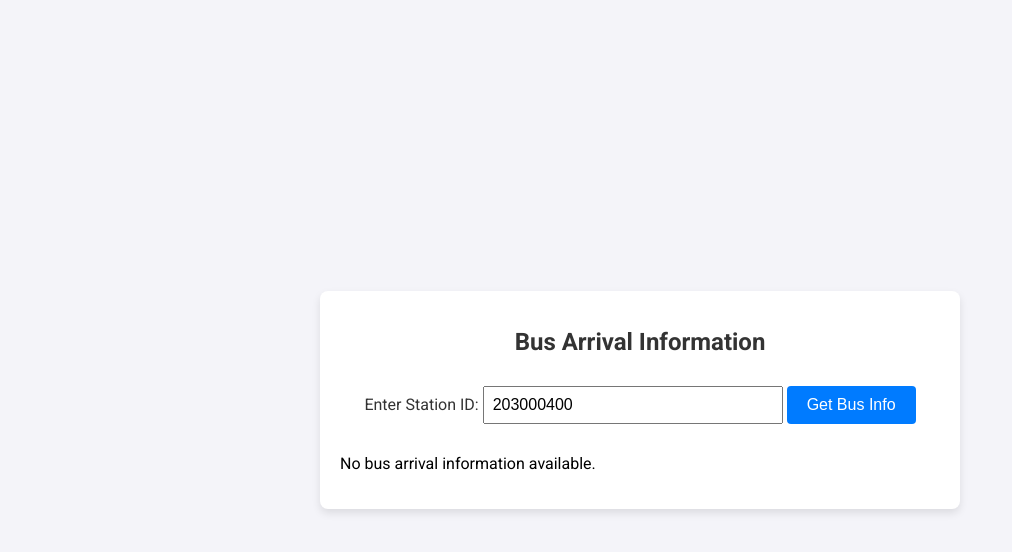
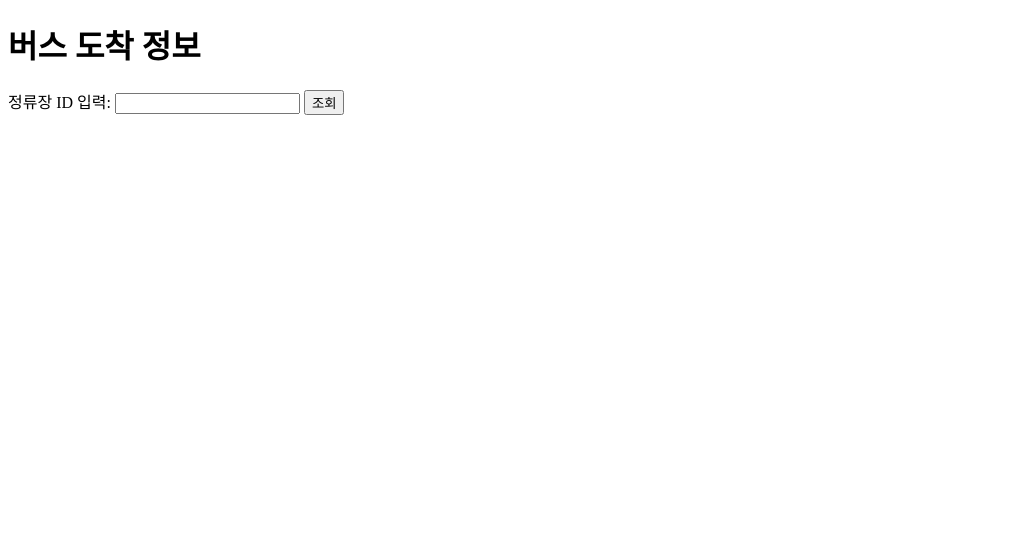
Before and after one commit to shear99/bus-arrival-service-gyeonggi, a Flask app: page / in a window 1280 px wide. Shown: the top 552 px of the page, without its empty margins (0-1012 px from the left). Run offline with Flask 3, Linux system fonts and the light colour scheme; data that the repository does not hold is empty.

Commit message:
Add feature to display bus stop information by entering bus stop ID

```diff
--- a/app.py
+++ b/app.py
@@ -1,82 +1,35 @@
-from flask import Flask, render_template, request
-import requests
+from flask import Flask, request, render_template
 import xml.etree.ElementTree as ET
-from config import API_KEY
+from config import SERVICE_KEY  # API 키를 가져옵니다.
+from getData import get_route_info, get_bus_arrival_info
 
 app = Flask(__name__)
 
-BASE_URL = "http://apis.data.go.kr/6410000/busarrivalservice/getBusArrivalList"
-
-def get_bus_arrival_list(station_id):
-    params = {
-        'serviceKey': API_KEY,
-        'stationId': station_id
-    }
-    response = requests.get(BASE_URL, params=params)
-    if response.status_code == 200:
-        response_content = response.content.decode('utf-8')
-        print(response_content)  # 디버그를 위해 응답 내용 출력
-        return response_content
-    else:
-        print(f"Error: {response.status_code}")  # 에러 코드 출력
-        return None
-
-def parse_bus_arrival_list(xml_data):
-    try:
-        root = ET.fromstring(xml_data)
-        result_code = root.find("./msgHeader/resultCode").text
-        if result_code != '0':
-            result_message = root.find("./msgHeader/resultMessage").text
-            print(f"API Error: {result_code}, {result_message}")
-            return []
-
-        msg_body = root.find("msgBody")
-        if msg_body is None:
-            print("No msgBody found in the response.")
-            return []
-
-        bus_arrival_list = msg_body.findall("busArrivalList")
-        results = []
-        for bus in bus_arrival_list:
-            result = {
-                "stationId": bus.find("stationId").text,
-                "routeId": bus.find("routeId").text,
-                "locationNo1": bus.find("locationNo1").text,
-                "predictTime1": bus.find("predictTime1").text,
-                "lowPlate1": bus.find("lowPlate1").text,
-                "plateNo1": bus.find("plateNo1").text,
-                "remainSeatCnt1": bus.find("remainSeatCnt1").text,
-                "locationNo2": bus.find("locationNo2").text if bus.find("locationNo2") is not None else "N/A",
-                "predictTime2": bus.find("predictTime2").text if bus.find("predictTime2") is not None else "N/A",
-                "lowPlate2": bus.find("lowPlate2").text if bus.find("lowPlate2") is not None else "N/A",
-                "plateNo2": bus.find("plateNo2").text if bus.find("plateNo2") is not None else "N/A",
-                "remainSeatCnt2": bus.find("remainSeatCnt2").text if bus.find("remainSeatCnt2") is not None else "N/A",
-                "staOrder": bus.find("staOrder").text,
-                "flag": bus.find("flag").text,
-            }
-            results.append(result)
-
-        return results
-
-    except ET.ParseError as e:
-        print(f"XML Parse Error: {e}")
-        return []
-    except Exception as e:
-        print(f"Unexpected Error: {e}")
-        return []
-
 @app.route('/', methods=['GET', 'POST'])
 def index():
-    station_id = request.form.get('station_id', '203000400')
-    bus_arrival_list_xml = get_bus_arrival_list(station_id)
-    bus_arrival_list = parse_bus_arrival_list(bus_arrival_list_xml) if bus_arrival_list_xml else []
-    if bus_arrival_list:
-        for bus in bus_arrival_list:
-            print(f"Route ID: {bus['routeId']}, 1st Bus Location: {bus['locationNo1']}, 1st Bus Arrival: {bus['predictTime1']} min, "
-                  f"1st Bus Low Plate: {bus['lowPlate1']}, 1st Bus Plate No: {bus['plateNo1']}, 1st Bus Seats: {bus['remainSeatCnt1']}, "
-                  f"2nd Bus Location: {bus['locationNo2']}, 2nd Bus Arrival: {bus['predictTime2']} min, 2nd Bus Low Plate: {bus['lowPlate2']}, "
-                  f"2nd Bus Plate No: {bus['plateNo2']}, 2nd Bus Seats: {bus['remainSeatCnt2']}, Station Order: {bus['staOrder']}, Flag: {bus['flag']}")
-    return render_template('index.html', bus_arrival_list=bus_arrival_list, station_id=station_id)
+    bus_info = None
+    if request.method == 'POST':
+        station_id = request.form.get('stationId')
+        if station_id:
+            bus_info_raw = get_bus_arrival_info(station_id)
+            if bus_info_raw:
+                bus_info = parse_bus_info(bus_info_raw)
+    return render_template('index.html', bus_info=bus_info)
+
+def parse_bus_info(bus_info_raw):
+    buses = []
+    for bus in bus_info_raw:
+        route_id = bus['routeId']
+        route_info = get_route_info(route_id)
+        if route_info:
+            buses.append({
+                'route_number': route_info['routeName'],
+                'location_no1': bus['locationNo1'],
+                'predict_time1': bus['predictTime1'],
+                'location_no2': bus.get('locationNo2'),
+                'predict_time2': bus.get('predictTime2')
+            })
+    return buses
 
 if __name__ == '__main__':
     app.run(debug=True)
--- a/templates/index.html
+++ b/templates/index.html
@@ -1,65 +1,28 @@
-<!DOCTYPE html>
-<html lang="en">
+<!doctype html>
+<html lang="ko">
 <head>
     <meta charset="UTF-8">
     <meta name="viewport" content="width=device-width, initial-scale=1.0">
-    <title>Bus Arrival Information</title>
-    <link href="https://fonts.googleapis.com/css2?family=Roboto:wght@400;500;700&display=swap" rel="stylesheet">
-    <link rel="stylesheet" href="{{ url_for('static', filename='styles.css') }}">
+    <title>버스 도착 정보</title>
 </head>
 <body>
-    <div class="container">
-        <h1>Bus Arrival Information</h1>
-        <form method="post">
-            <label for="station_id">Enter Station ID:</label>
-            <input type="text" id="station_id" name="station_id" value="{{ station_id }}">
-            <button type="submit">Get Bus Info</button>
-        </form>
-        {% if bus_arrival_list %}
-            {% for bus in bus_arrival_list %}
-            <div class="bus-info">
-                <h2>Route: {{ bus.routeId }}</h2>
-                <div class="details">
-                    <div>
-                        <span>1st Bus Location</span>
-                        <strong>{{ bus.locationNo1 }}</strong>
-                    </div>
-                    <div>
-                        <span>1st Bus Arrival</span>
-                        <strong>{{ bus.predictTime1 }} min</strong>
-                    </div>
-                    <div>
-                        <span>Seats Available</span>
-                        <strong>{{ bus.remainSeatCnt1 }}</strong>
-                    </div>
-                    <div>
-                        <span>Low Plate</span>
-                        <strong>{{ bus.lowPlate1 }}</strong>
-                    </div>
-                </div>
-                <div class="details">
-                    <div>
-                        <span>2nd Bus Location</span>
-                        <strong>{{ bus.locationNo2 }}</strong>
-                    </div>
-                    <div>
-                        <span>2nd Bus Arrival</span>
-                        <strong>{{ bus.predictTime2 }} min</strong>
-                    </div>
-                    <div>
-                        <span>Seats Available</span>
-                        <strong>{{ bus.remainSeatCnt2 }}</strong>
-                    </div>
-                    <div>
-                        <span>Low Plate</span>
-                        <strong>{{ bus.lowPlate2 }}</strong>
-                    </div>
-                </div>
-            </div>
+    <h1>버스 도착 정보</h1>
+    <form method="post">
+        <label for="stationId">정류장 ID 입력:</label>
+        <input type="text" id="stationId" name="stationId">
+        <button type="submit">조회</button>
+    </form>
+    {% if bus_info %}
+        <h2>도착 정보</h2>
+        <ul>
+            {% for bus in bus_info %}
+                <li>{{ bus.route_number }}: {{ bus.location_no1 }}정류장({{ bus.predict_time1 }}분)
+                {% if bus.location_no2 %}
+                <br>{{ bus.location_no2 }}정류장({{ bus.predict_time2 }}분)
+                {% endif %}
+                </li>
             {% endfor %}
-        {% else %}
-            <p>No bus arrival information available.</p>
-        {% endif %}
-    </div>
+        </ul>
+    {% endif %}
 </body>
 </html>
```
Also changed, not shown: getData.py (added, +74 -0 lines), station_name.py (deleted, +0 -68 lines).
